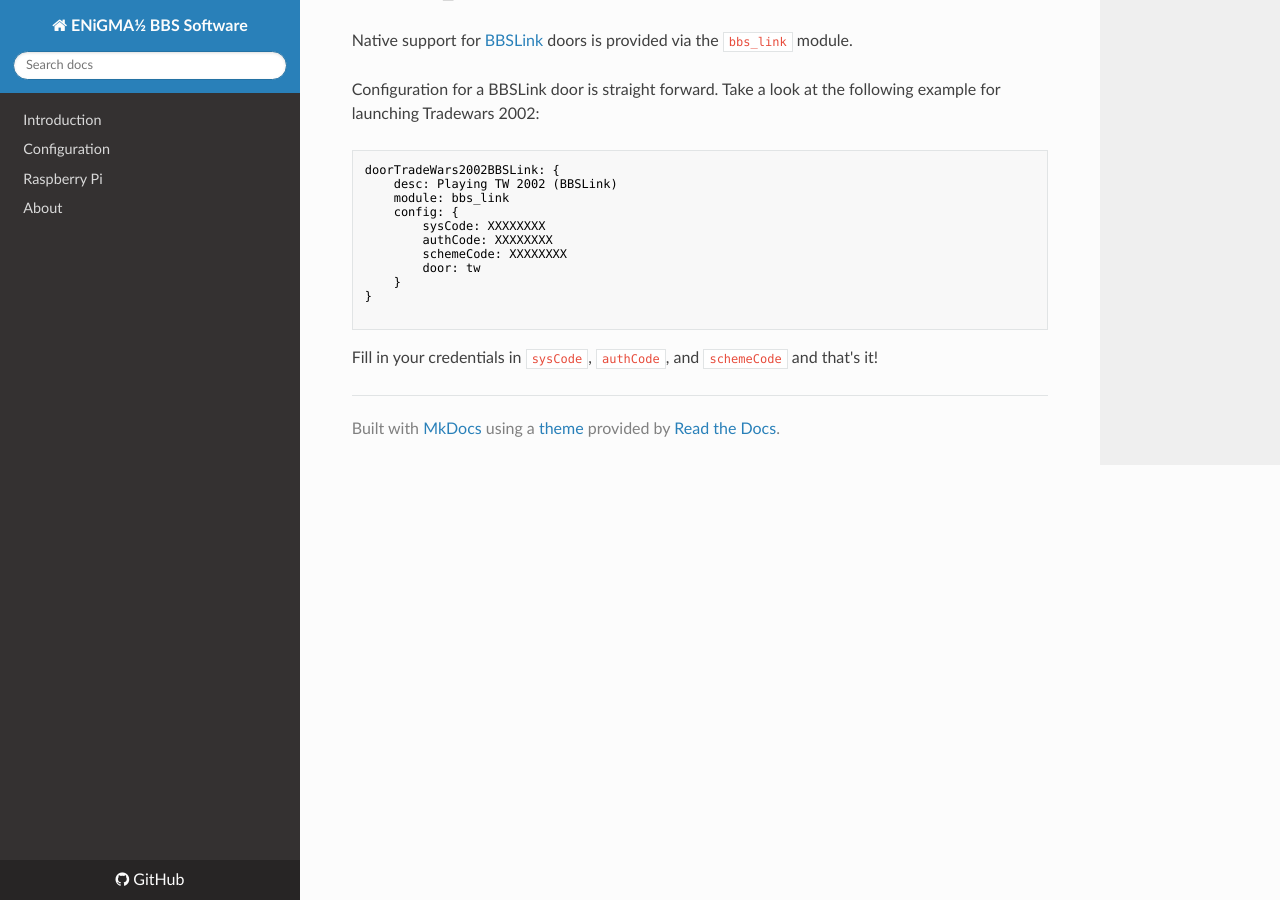
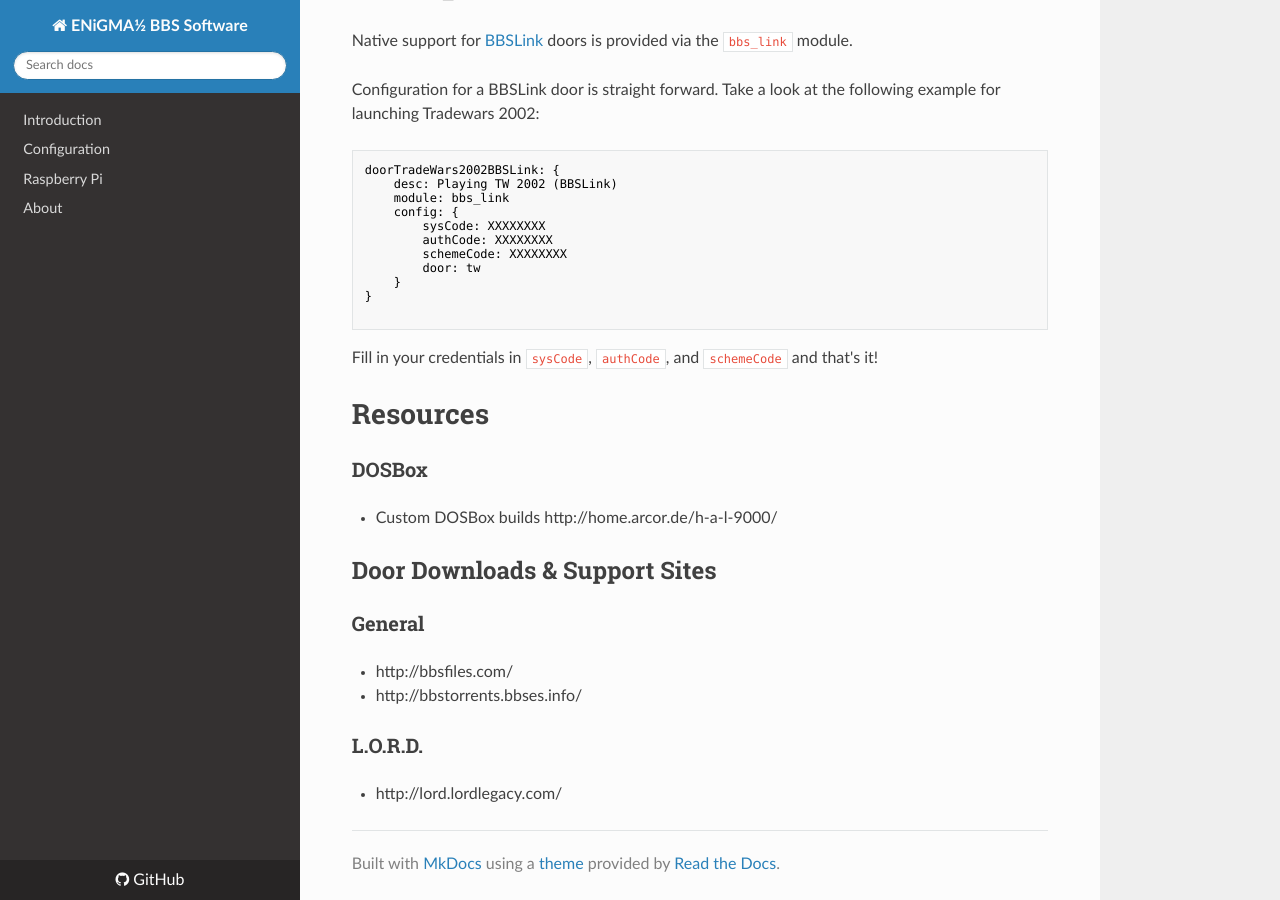
Before and after one commit to NuSkooler/enigma-bbs, an MkDocs documentation site: the page built from docs/doors.md, in a window 1280 px wide and 900 px high, scrolled down 3468 px. Built offline with MkDocs 1.6.1, drawn with Linux system fonts in a browser that asks for light colours; nearby versions of some CDN libraries; old or Windows-style settings are respelled for this version of MkDocs.

Commit message:
* Add some door resources

````diff
--- a/docs/doors.md
+++ b/docs/doors.md
@@ -174,3 +174,16 @@ doorTradeWars2002BBSLink: {
 ```
 
 Fill in your credentials in `sysCode`, `authCode`, and `schemeCode` and that's it!
+
+# Resources
+
+### DOSBox
+* Custom DOSBox builds http://home.arcor.de/h-a-l-9000/
+
+## Door Downloads & Support Sites
+### General
+* http://bbsfiles.com/
+* http://bbstorrents.bbses.info/
+
+### L.O.R.D.
+* http://lord.lordlegacy.com/
````
